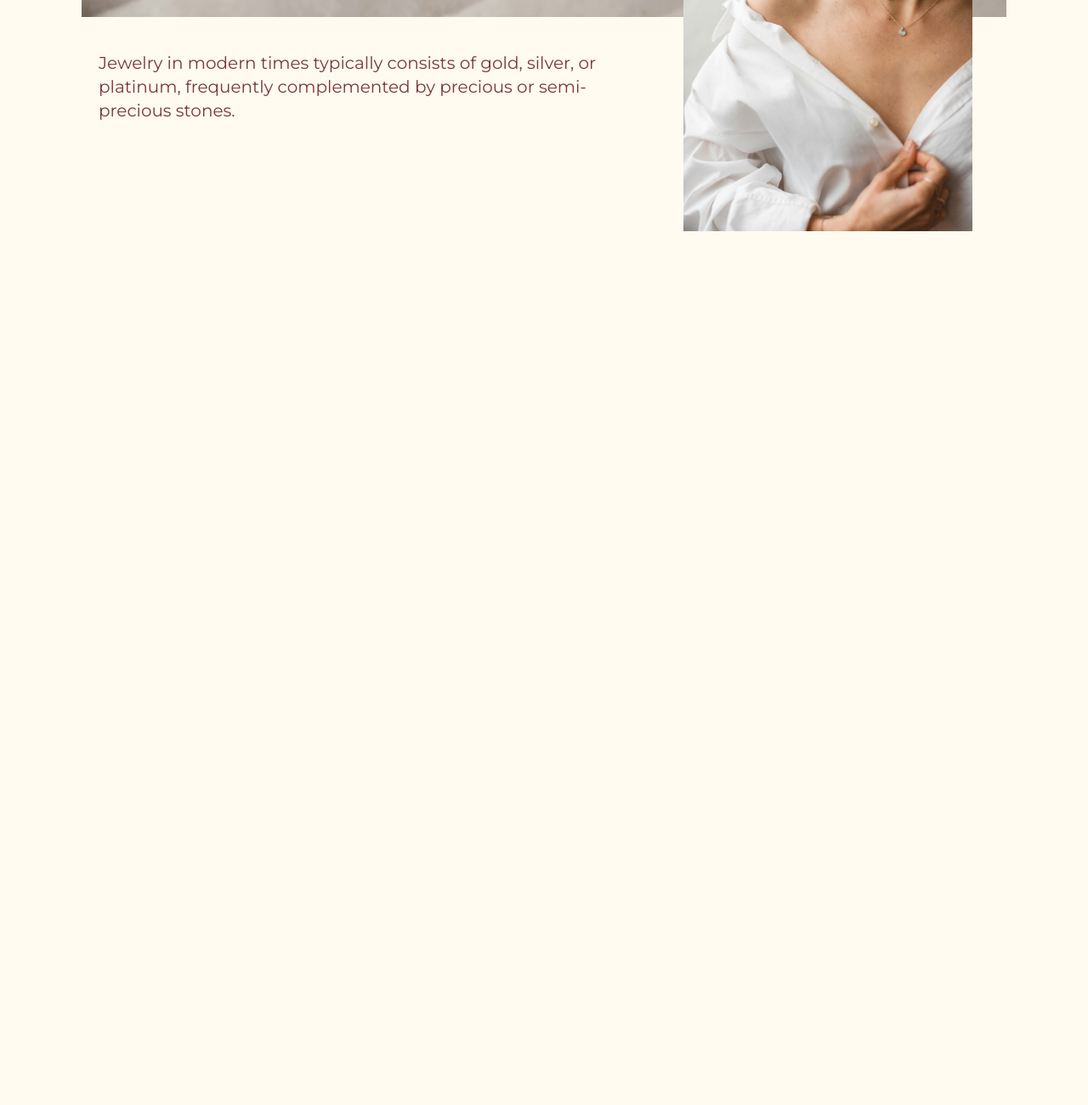
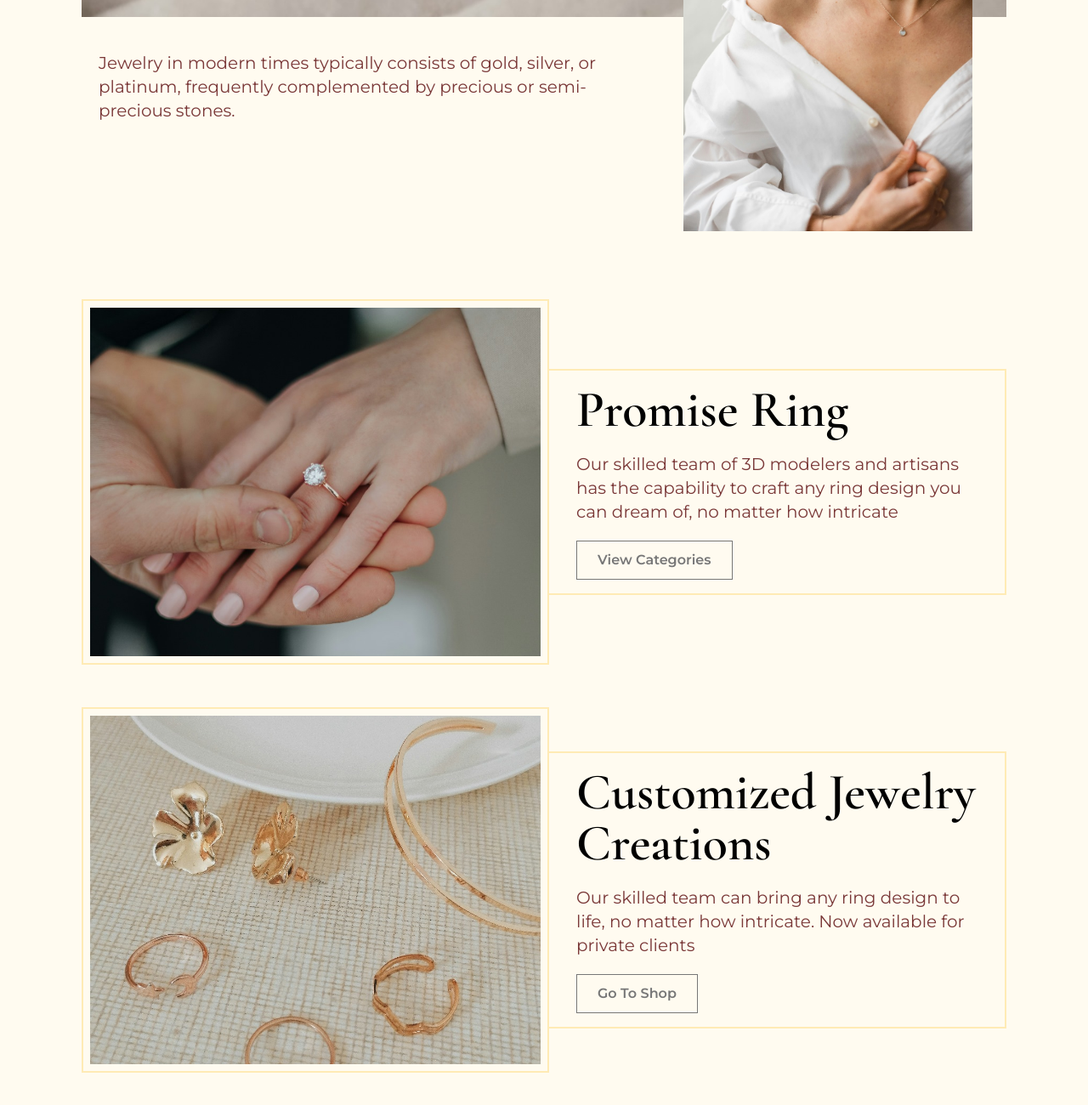
Before and after one commit to hmdnu/jewelry-shop, a website: page src/index.html in a window 1280 px wide. Shown: the part 1976-3276 px from the top of the page at 85% size. Before the commit the page ends 2248 px from the top, so only its background shows below. Drawn offline with nearby package versions, Linux system fonts and the light colour scheme.

Commit message:
add section 4

```diff
--- a/src/index.html
+++ b/src/index.html
@@ -41,8 +41,13 @@
         }
 
         .heading-2 {
+          @apply font-heading text-6xl max-lg:text-5xl max-sm:text-3xl font-semibold;
+        }
+
+        .heading-3 {
           @apply font-heading sm:text-4xl text-2xl font-semibold;
         }
+
         .paragraph {
           @apply font-body font-normal sm:text-xl text-base text-secondary;
         }
@@ -55,7 +60,7 @@
       }
     </style>
   </head>
-  <body class="bg-[#FFFBF0]">
+  <body class="bg-[#FFFBF0] pb-10">
     <section class="bg-primary min-h-screen">
       <!-- navbar -->
 
@@ -142,9 +147,8 @@
       </section>
       <!-- end hero -->
     </section>
-
+    <!-- end section 1 -->
     <!-- section 2  -->
-
     <section class="section-container">
       <div class="flex justify-between gap-5 max-xl:flex-col">
         <!-- title -->
@@ -152,11 +156,11 @@
           <h1 class="heading-1 leading-tight">Jewelry speaks <br />volumes of stories</h1>
           <div class="flex max-sm:flex-col sm:mt-20 mt-10 gap-5">
             <div>
-              <h2 class="heading-2">GOLD</h2>
+              <h2 class="heading-3">GOLD</h2>
               <p class="paragraph mt-5">Her sharp perception encompassed two deliberate intentions</p>
             </div>
             <div>
-              <h2 class="heading-2">SILVER</h2>
+              <h2 class="heading-3">SILVER</h2>
               <p class="paragraph mt-5">Her sharp perception encompassed two deliberate intentions</p>
             </div>
           </div>
@@ -165,7 +169,7 @@
         <!-- aside -->
         <div class="max-xl:mt-5">
           <div>
-            <h1 class="heading-2">Our Journey</h1>
+            <h1 class="heading-3">Our Journey</h1>
             <p class="paragraph mt-5">
               Contemporary jewelry often incorporates gold, silver, or platinum alongside precious or semi-precious
               gemstones.
@@ -178,7 +182,7 @@
         </div>
       </div>
     </section>
-
+    <!-- end section 2 -->
     <!-- section 3 -->
     <section class="section-container">
       <div class="md:relative">
@@ -203,6 +207,62 @@
         </div>
       </div>
     </section>
+    <!-- end section 3 -->
+    <!-- section 4 -->
+    <section class="section-container max-md:mt-10 mt-52">
+      <div>
+        <!-- card 1 -->
+        <div class="flex md:flex-row flex-col items-center justify-between mb-[50px]">
+          <img
+            class="w-[550px] h-[430px] max-lg:w-[450px] object-cover object-[50%_35%] border-[2px] max-md:border-b-0 border-tertiary p-2"
+            src="/public/img/hands.jpeg"
+            alt="hands"
+          />
+
+          <div class="px-8 py-4 flex-1 border-[2px] md:border-l-0 border-tertiary">
+            <div>
+              <h1 class="heading-2 mb-5">Promise Ring</h1>
+              <p class="paragraph">
+                Our skilled team of 3D modelers and artisans has the capability to craft any ring design you can dream
+                of, no matter how intricate
+              </p>
+              <div class="w-full flex max-md:justify-center mt-5">
+                <button
+                  class="border border-[#777777] md:px-6 md:py-[10px] px-5 py-2 text-[#777777] font-semibold font-body"
+                >
+                  View Categories
+                </button>
+              </div>
+            </div>
+          </div>
+        </div>
+        <!-- card 2 -->
+        <div class="flex md:flex-row flex-col items-center justify-between mb-[50px]">
+          <img
+            class="w-[550px] h-[430px] max-lg:w-[450px] object-cover object-[50%_35%] border-[2px] max-md:border-b-0 border-tertiary p-2"
+            src="/public/img/ring-3.jpeg"
+            alt="hands"
+          />
+
+          <div class="px-8 py-4 flex-1 border-[2px] md:border-l-0 border-tertiary">
+            <div>
+              <h1 class="heading-2 mb-5">Customized Jewelry Creations</h1>
+              <p class="paragraph">
+                Our skilled team can bring any ring design to life, no matter how intricate. Now available for private
+                clients
+              </p>
+            </div>
+            <div class="w-full flex max-md:justify-center mt-5">
+              <button
+                class="border border-[#777777] md:px-6 md:py-[10px] px-5 py-2 text-[#777777] font-semibold font-body"
+              >
+               Go To Shop
+              </button>
+          </div>
+        </div>
+      </div>
+    </section>
+    <!-- end section 4 -->
     <script src="script.js"></script>
   </body>
 </html>
```
Also changed, not shown: src/dist/output.css.
